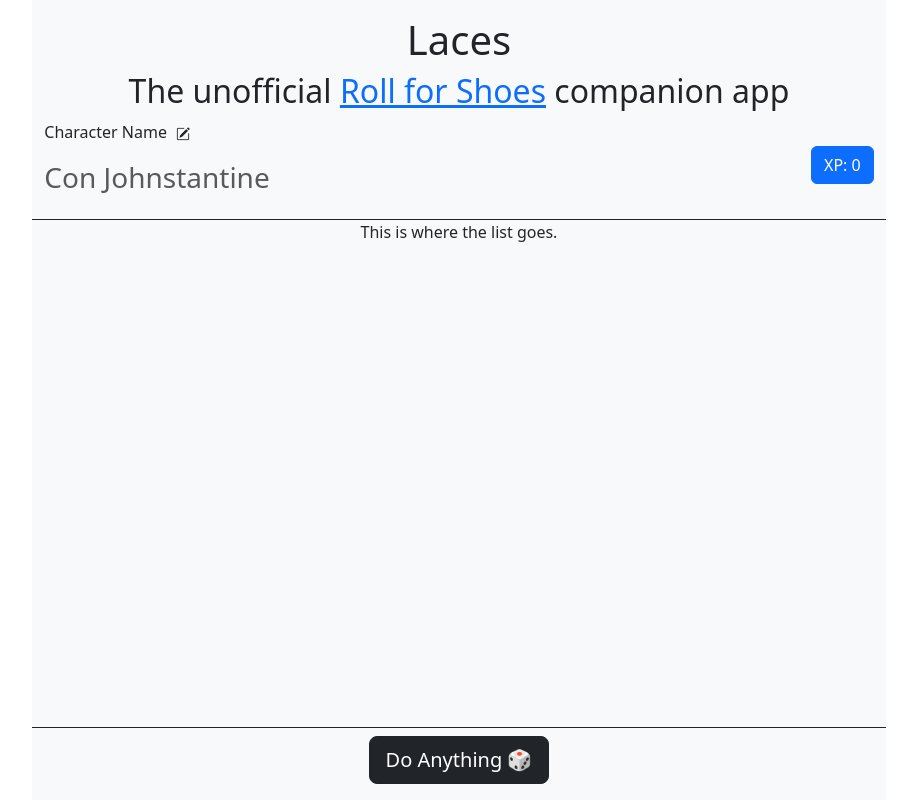
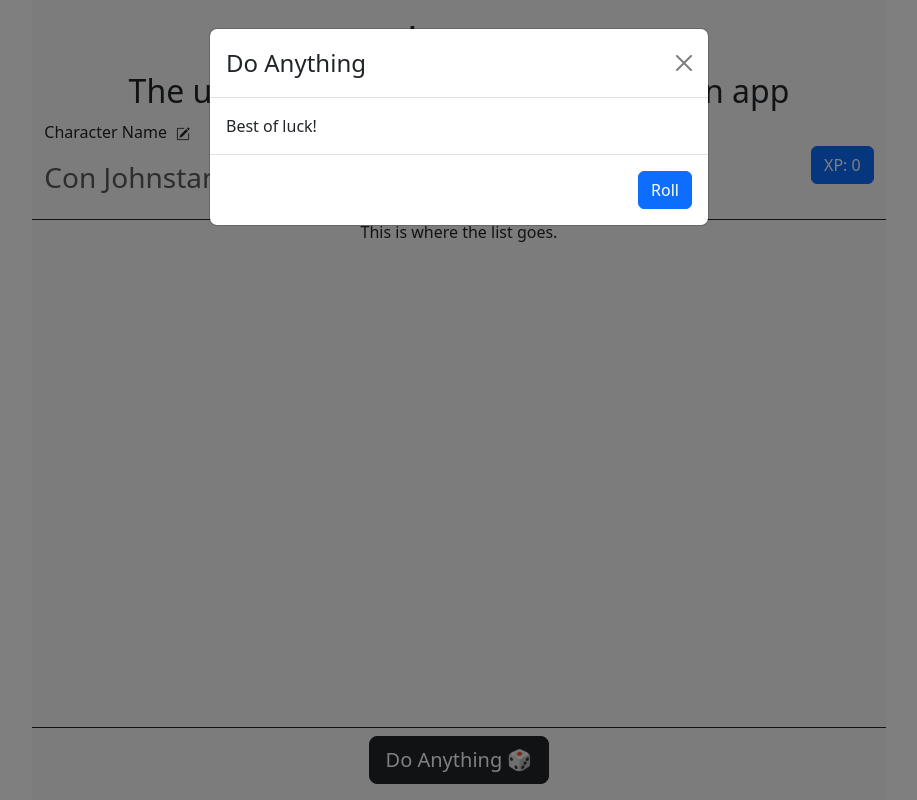
Before and after one commit to lexbonder/laces, a React (Vite) app: page / in a window 1280 px wide. Both pictures are taken after a click on the button "Do Anything 🎲". Shown: the whole page, without its empty margins (181-1098 px from the left). Built offline with nearby package versions, Linux system fonts and the light colour scheme.

Commit message:
Render dice rolls in skill modal

```diff
--- /dev/null
+++ b/src/assets/index.ts
@@ -0,0 +1,8 @@
+import dice1 from './dice1.svg';
+import dice2 from './dice2.svg';
+import dice3 from './dice3.svg';
+import dice4 from './dice4.svg';
+import dice5 from './dice5.svg';
+import dice6 from './dice6.svg';
+
+export { dice1, dice2, dice3, dice4, dice5, dice6 };
--- a/src/components/App.tsx
+++ b/src/components/App.tsx
@@ -1,17 +1,17 @@
+import { useState } from 'react';
 import Container from 'react-bootstrap/Container';
 import Row from 'react-bootstrap/Row';
 
 import DoAnything from './DoAnything';
 import Player from './Player';
-import { useState } from 'react';
-// import DoSkillModal from "./Modals/DoSkillModal";
+import DoSkillModal from './Modals/DoSkillModal';
 import XPContextProvider from '../store/xp-context';
 
 const App = () => {
     const [showDoSkillModal, setShowDoSkillModal] = useState(false);
 
-    const openSkillModal = () => {
-        setShowDoSkillModal(true);
+    const toggleSkillModal = () => {
+        setShowDoSkillModal(!showDoSkillModal);
     };
 
     return (
@@ -31,8 +31,8 @@ const App = () => {
                 <main className="flex-fill">
                     <p className="text-center">This is where the list goes.</p>
                 </main>
-                <DoAnything openSkillModal={openSkillModal} />
-                {/* <DoSkillModal skillName="Do Anything" level={1} /> */}
+                <DoAnything openSkillModal={toggleSkillModal} />
+                <DoSkillModal skillName="Do Anything" level={1} show={showDoSkillModal} hide={toggleSkillModal} />
             </XPContextProvider>
         </Container>
     );
--- a/src/components/Modals/DoSkillModal.tsx
+++ b/src/components/Modals/DoSkillModal.tsx
@@ -1,24 +1,41 @@
 import { useState } from 'react';
 import { Button } from 'react-bootstrap';
 import Modal from 'react-bootstrap/Modal';
+import { rollDice } from '../RollDice';
+import * as dice from '../../assets';
 
 interface DoSkillModalProps {
     skillName: string;
     level: number;
-    xp: number;
     show: boolean;
     hide: () => void;
 }
 
-const DoSkillModal = ({ skillName, level, xp, show, hide }: DoSkillModalProps) => {
+const DoSkillModal = ({ skillName, level, show, hide }: DoSkillModalProps) => {
     const [rolled, setRolled] = useState(false);
+    const [diceToRender, setDiceToRender] = useState<number[]>([]);
+
+    const handleDiceRoll = () => {
+        const diceRolls = rollDice(level);
+        setDiceToRender(diceRolls);
+        setRolled(true);
+    };
 
     return (
         <Modal show={show} onHide={hide}>
             <Modal.Header closeButton>
                 <Modal.Title>{skillName}</Modal.Title>
             </Modal.Header>
-            <Modal.Body></Modal.Body>
+            <Modal.Body>
+                {diceToRender.length ? (
+                    diceToRender.map((roll) => {
+                        const result = ('dice' + roll) as keyof typeof dice;
+                        return <img src={dice[result]} width={40} />;
+                    })
+                ) : (
+                    <span>Best of luck!</span>
+                )}
+            </Modal.Body>
             <Modal.Footer>
                 {rolled ? (
                     <>
@@ -27,7 +44,7 @@ const DoSkillModal = ({ skillName, level, xp, show, hide }: DoSkillModalProps) =
                         </Button>
                     </>
                 ) : (
-                    <></>
+                    <Button onClick={handleDiceRoll}>Roll</Button>
                 )}
             </Modal.Footer>
         </Modal>
```
